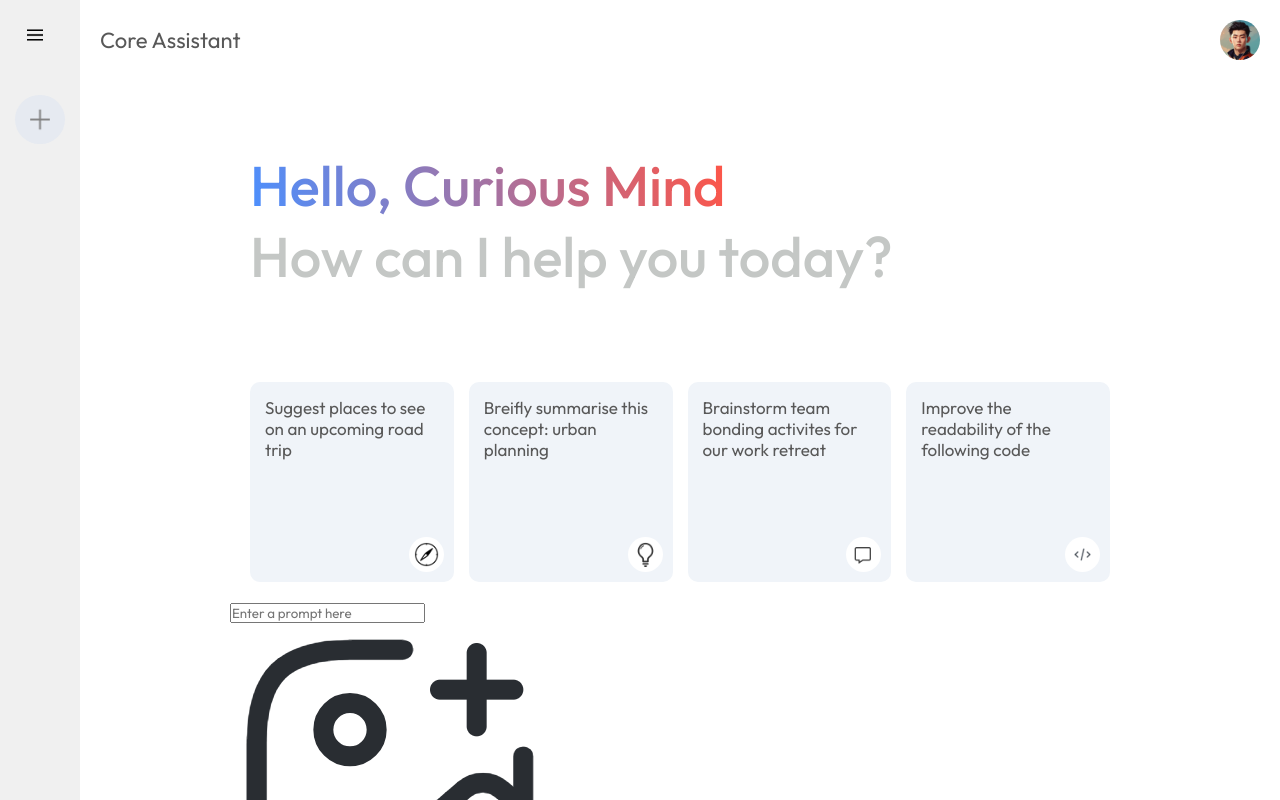
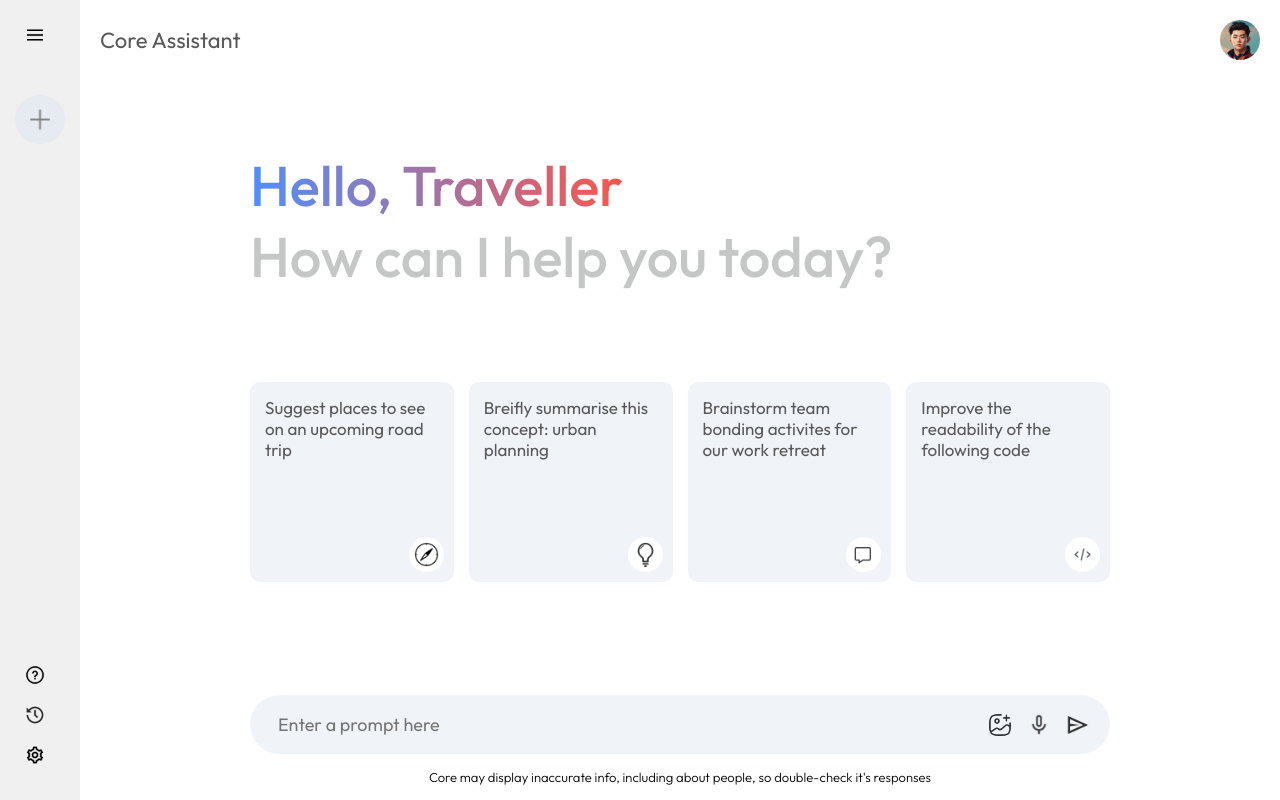
Before and after one commit to Aryankpoor/metamorpheus, a React (Vite) app: page / in a window 1280 px wide. Shown: the top 800 px of the page. Built offline with nearby package versions, Linux system fonts and the light colour scheme.

Commit message:
added api from gemini

```diff
--- a/src/components/Main/Main.css
+++ b/src/components/Main/Main.css
@@ -73,3 +73,49 @@
 .main .card:hover{
     background-color: #dfe4ea;
 }
+
+.main-bottom{
+    position: absolute;
+    bottom: 0;
+    width: 100%;
+    max-width: 900px;
+    padding: 0px 20px;
+    margin: auto;
+}
+
+.search-box {
+    display: flex;
+    align-items: center;
+    justify-content: space-between;
+    gap: 20px;
+    background-color: #f0f4f9;
+    padding: 10px 20px;
+    border-radius: 50px;
+}
+
+.search-box img{
+    width: 24px;
+    cursor: pointer;
+}
+
+.search-box input{
+    flex: 1;
+    outline: none;
+    background: transparent;
+    padding: 8px;
+    border: none;
+    font-size: 18px;
+}
+
+.search-box div{
+    display: flex;
+    align-items: center;
+    gap: 15px;
+}
+
+.main .bottom-info {
+    font-size: 13px;
+    margin: 15px auto;
+    text-align: center;
+    font-weight: 300;
+}
--- a/src/components/Main/Main.jsx
+++ b/src/components/Main/Main.jsx
@@ -11,7 +11,7 @@ const Main = () => {
         </div>
         <div className="main-container">
             <div className="greet">
-                <p><span>Hello, Curious Mind</span></p>
+                <p><span>Hello, Traveller</span></p>
                 <p>How can I help you today?</p>
             </div>
             <div className="cards">
```
Also changed, not shown: src/config/gemini.js (added, +45 -0 lines).
